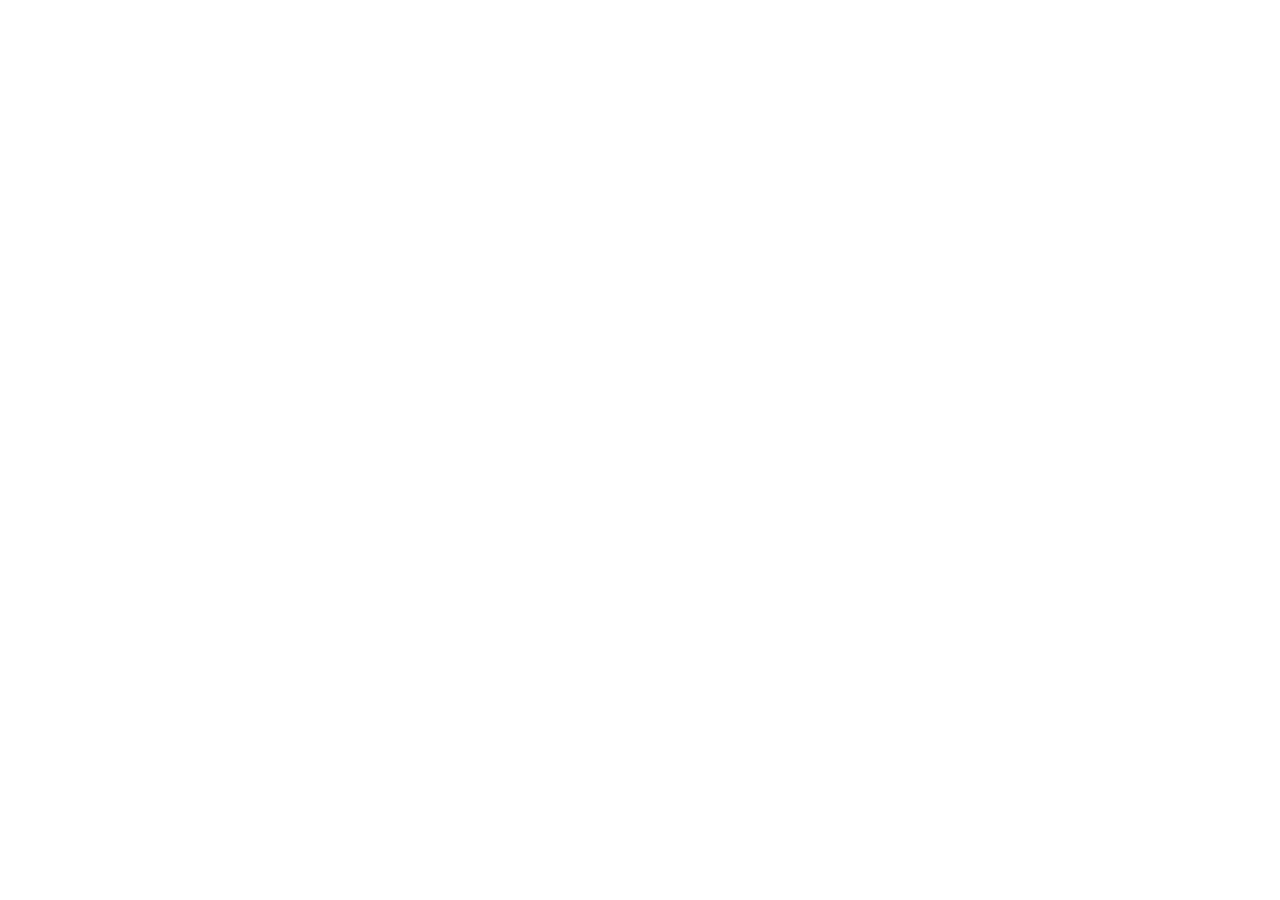
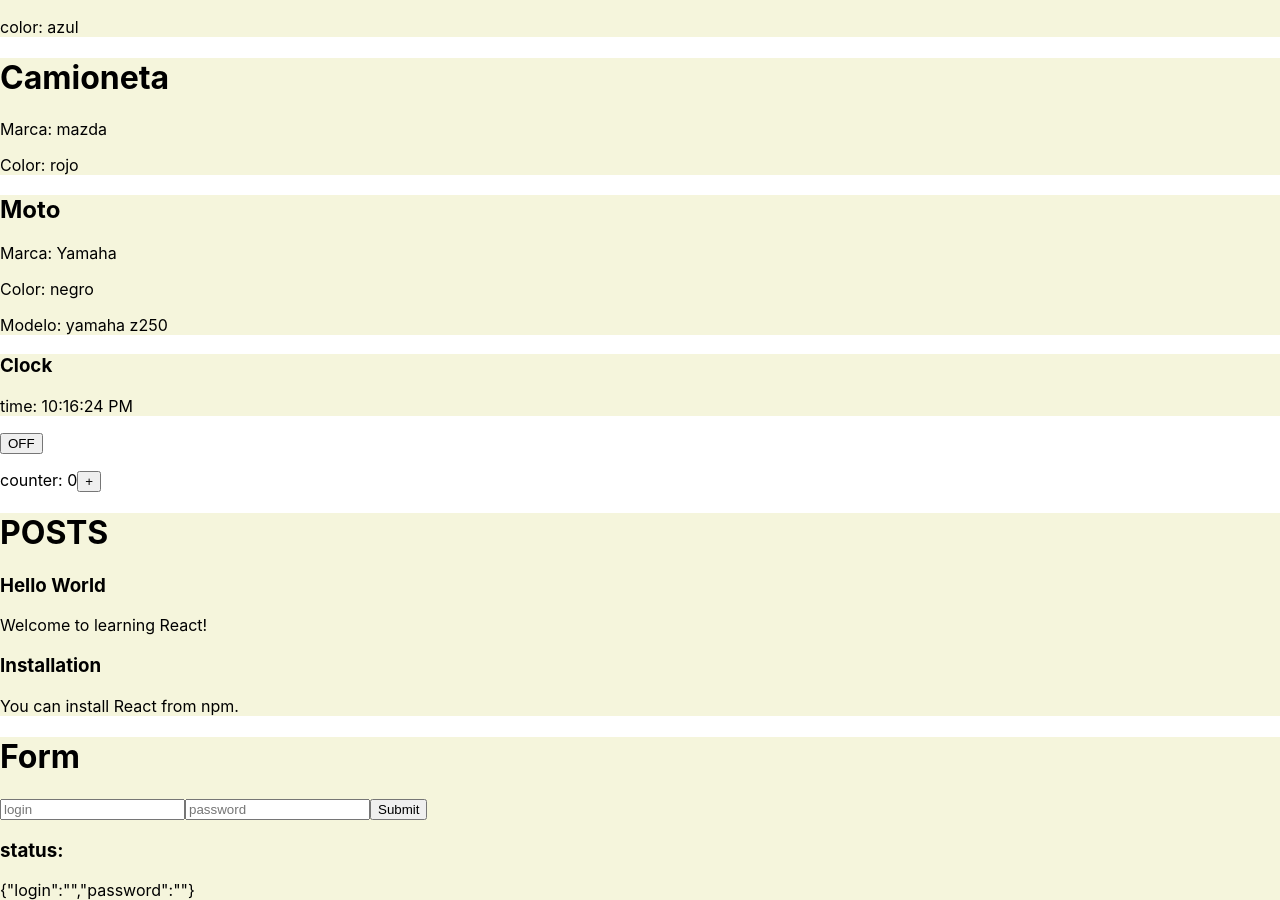
Before and after one commit to anderdavid/repasoReact, a React (Create React App) app: page / in a window 1280 px wide. Shown: the part 222-1122 px from the top of the page. Before the commit the page ends 800 px from the top, so only its background shows below. Built offline with nearby package versions, Linux system fonts and the light colour scheme.

Commit message:
Se repasa en react: componentes con funciones, componentes con clases,props, state, events, map y formularios

```diff
--- a/src/App.css
+++ b/src/App.css
@@ -5,6 +5,10 @@
 .App-logo {
   height: 40vmin;
   pointer-events: none;
+}
+
+.componente{
+  background-color: beige;
 }
 
 @media (prefers-reduced-motion: no-preference) {
--- a/src/App.js
+++ b/src/App.js
@@ -2,27 +2,31 @@
 import logo from './logo.svg';
 import './App.css';
 import Hello from './components/Hello';
+import Hello2 from './components/Hello2'
+import Car from './components/Car';
+import Camioneta from './components/Camioneta';
+import Moto from './components/Moto';
+import Clock from './components/Clock';
+import Toggle from './components/Toggle';
+import Counter from './components/Counter';
+import ViewPosts from './components/ViewPosts';
+import LoginForm from './components/LoginForm';
 
 function App() {
   return (
-    <Hello></Hello>
-   /*  <div className="App">
-      <header className="App-header">
-        <img src={logo} className="App-logo" alt="logo" />
-        <p>
-          Edit <code>src/App.js</code> and save to reload.
-        </p>
-        <a
-          className="App-link"
-          href="https://reactjs.org"
-          target="_blank"
-          rel="noopener noreferrer"
-        >
-          Learn React
-        </a>
-      </header>
-    </div> */
-  );
+    <div>
+      <Hello></Hello>
+      <Hello2></Hello2>
+      <Car brand='ford' color='azul'></Car>
+      <Camioneta brand='mazda' color='rojo'></Camioneta>
+      <Moto marca="Yamaha" color="negro" modelo="yamaha z250"></Moto>
+      <Clock></Clock>
+      <Toggle></Toggle>
+      <Counter></Counter>
+      <ViewPosts></ViewPosts>
+      <LoginForm></LoginForm>
+    </div>
+   );
 }
 
 export default App;
--- /dev/null
+++ b/src/components/Camioneta.js
@@ -0,0 +1,15 @@
+import React, { Component } from 'react';
+
+class Camioneta extends Component {
+    render() {
+        return (
+            <div className="componente">
+                <h1>Camioneta</h1>
+                <p>Marca: {this.props.brand}</p>
+                <p>Color: {this.props.color}</p>
+            </div>
+        );
+    }
+}
+
+export default Camioneta;
--- /dev/null
+++ b/src/components/Car.js
@@ -0,0 +1,14 @@
+import React from 'react';
+
+function Car(props) {
+    return (
+        <div className="componente">
+            <h1>Carro</h1>
+            <p>marca {props.brand}</p>
+            <p>color: {props.color}</p>
+        </div>
+
+    );
+}
+
+export default Car;
--- /dev/null
+++ b/src/components/Clock.js
@@ -0,0 +1,31 @@
+import React, { Component } from 'react';
+
+class Clock extends Component {
+    constructor(props){
+        super(props)
+        this.state ={ date:new Date()}
+    }
+    componentDidMount(){
+        this.timerID=setInterval(() => this.tick(),1000);
+    }
+    componentWillMount(){
+        clearInterval(this.timerID)
+    }
+    render() {
+        return (
+            <div className="componente">
+                <h3>Clock</h3>
+                <p>time: {this.state.date.toLocaleTimeString()}</p>
+            </div>
+        );
+    }
+
+    tick =()=>{
+        console.log('tick()')
+        this.setState(
+            {date:new Date()}
+        )
+    }
+}
+
+export default Clock;
--- /dev/null
+++ b/src/components/Counter.js
@@ -0,0 +1,29 @@
+import React, { Component } from 'react';
+
+class Counter extends Component {
+    constructor(props){
+        super(props)
+        this.state ={
+            actualNumber:0
+        }
+        this.increment =this.increment.bind(this)
+    }
+    render() {
+        return (
+            <div>
+              <p>counter: {this.state.actualNumber}
+                <button onClick={this.increment}>+</button>
+              </p>
+            </div>
+        );
+    }
+    increment =()=>{
+        this.setState(
+            {
+                actualNumber:this.state.actualNumber +1
+            }
+        )
+    }
+}
+
+export default Counter;
--- /dev/null
+++ b/src/components/Hello2.js
@@ -0,0 +1,13 @@
+import React, { Component } from 'react';
+
+class Hello2 extends Component {
+    render() {
+        return (
+            <div>
+                <h1>Hello world 2</h1>
+            </div>
+        );
+    }
+}
+
+export default Hello2;
--- /dev/null
+++ b/src/components/LoginForm.js
@@ -0,0 +1,40 @@
+import React, { Component } from 'react';
+
+class LoginForm extends Component {
+    constructor(props){
+        super(props)
+        this.state ={
+            login:'',
+            password:''
+        }
+        this.InputChange = this.InputChange.bind(this)
+
+    }
+    render() {
+        return (
+            <div className="componente">
+                <h1>Form</h1>
+                <form>
+                    <input type="text" name="login" placeholder="login" value={this.state.login} onChange={this.InputChange}/>
+                    <input type="password" name="password" placeholder="password" value={this.state.password} onChange={this.InputChange}/>
+                    <input type="submit" name="enviar"/>
+                </form>
+                <div>
+                <h3>status:</h3>
+                <div>{JSON.stringify(this.state)}</div>
+                </div>
+            </div>
+        );
+    }
+
+    InputChange(event){
+        console.log('InputChange')
+        const value =event.target.value
+        const name = event.target.name
+        this.setState({
+            [name]:value
+        })
+    }
+}
+
+export default LoginForm;
--- /dev/null
+++ b/src/components/Moto.js
@@ -0,0 +1,14 @@
+import React from 'react';
+
+function Moto(props) {
+    return (
+        <div className="componente">
+            <h2>Moto</h2>
+            <p>Marca: {props.marca}</p>
+            <p>Color: {props.color}</p>
+            <p>Modelo: {props.modelo}</p>
+        </div>
+    );
+}
+
+export default Moto;
--- /dev/null
+++ b/src/components/Toggle.js
@@ -0,0 +1,31 @@
+import React, { Component } from 'react';
+
+class Toggle extends Component {
+    constructor(props){
+        super(props)
+        this.state ={
+            isToggleOn:false
+        }
+        this.handleClick = this.handleClick.bind(this)
+    }
+    render() {
+        return (
+            <div>
+                <button onClick={this.handleClick}>
+                    {
+                        this.state.isToggleOn?'ON':'OFF'
+                    }
+                </button>
+            </div>
+        );
+    }
+
+    handleClick =()=>{
+        console.log('handleClick()')
+        this.setState(
+            {isToggleOn:!this.state.isToggleOn}
+        )
+    }
+}
+
+export default Toggle;
--- /dev/null
+++ b/src/components/ViewPosts.js
@@ -0,0 +1,30 @@
+import React, { Component } from 'react';
+
+class ViewPosts extends Component {
+    constructor(props){
+        super(props)
+        this.state={
+            posts:[
+                {id: 1, title: 'Hello World', content: 'Welcome to learning React!'},
+                {id: 2, title: 'Installation', content: 'You can install React from npm.'}
+            ]
+        }
+    }
+    render() {
+       const content =this.state.posts.map(post=>
+        <div key={post.id}>
+            <h3>{post.title}</h3>
+            <p>{post.content}</p>
+        </div>
+       )
+        return (
+          <div className="componente">
+              <h1>POSTS</h1>
+              {content}
+          </div>
+
+        );
+    }
+}
+
+export default ViewPosts;
```
